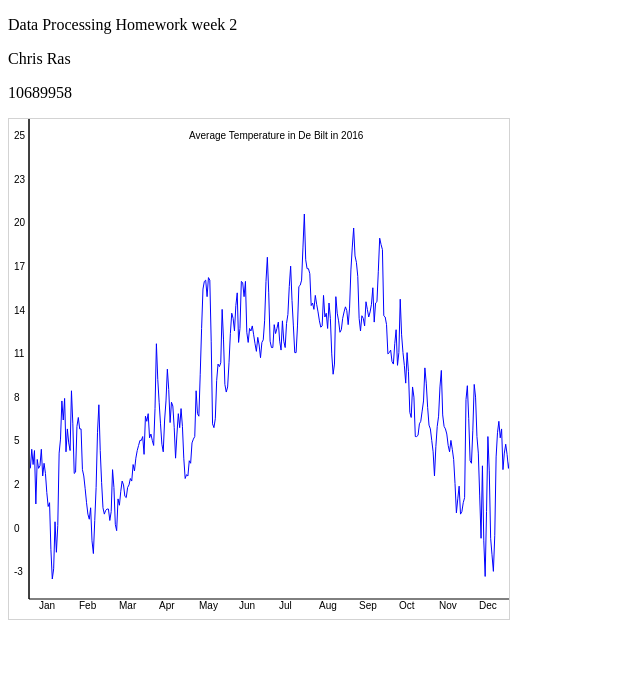
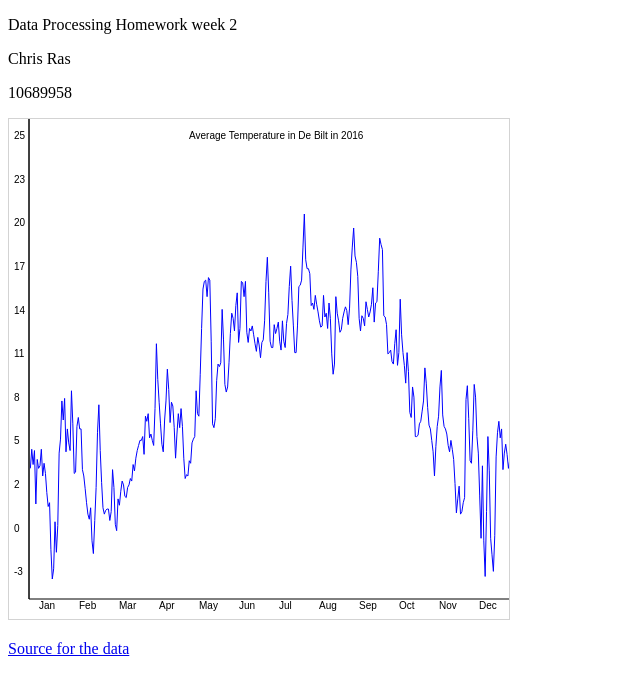
Before and after one commit to cmdras/DataProcessing, a plain HTML site: page HOMEWORK/week 2/index.html in a window 1280 px wide. Shown: the whole page, without its empty margins (0-640 px from the left). Drawn offline with Linux system fonts and the light colour scheme.

Commit message:
Added link to datasource

```diff
--- a/HOMEWORK/week 2/index.html
+++ b/HOMEWORK/week 2/index.html
@@ -11,5 +11,8 @@
     <canvas id="myCanvas" height="500" width="500" style="border:1px solid #d3d3d3;">
     Your browser does not support the HTML5 canvas tag.</canvas>
     <script src="main.js"></script>
+    <p>
+      <a href="http://projects.knmi.nl/klimatologie/daggegevens/selectie.cgi">Source for the data</a>
+    </p>
   </body>
 </html>
```
